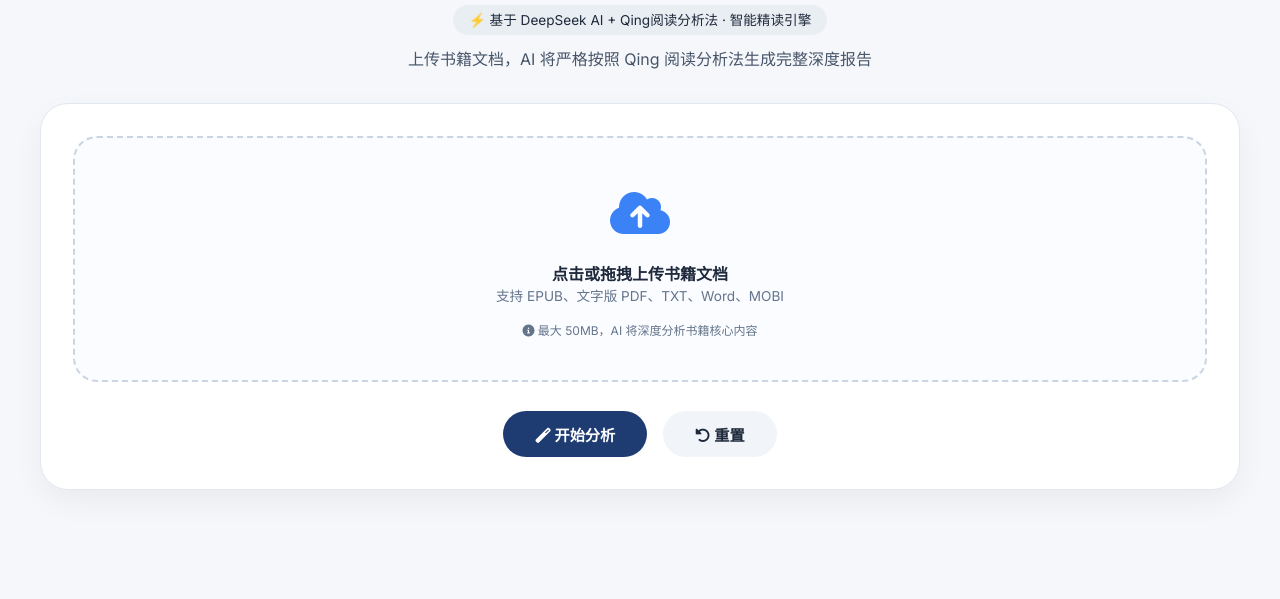
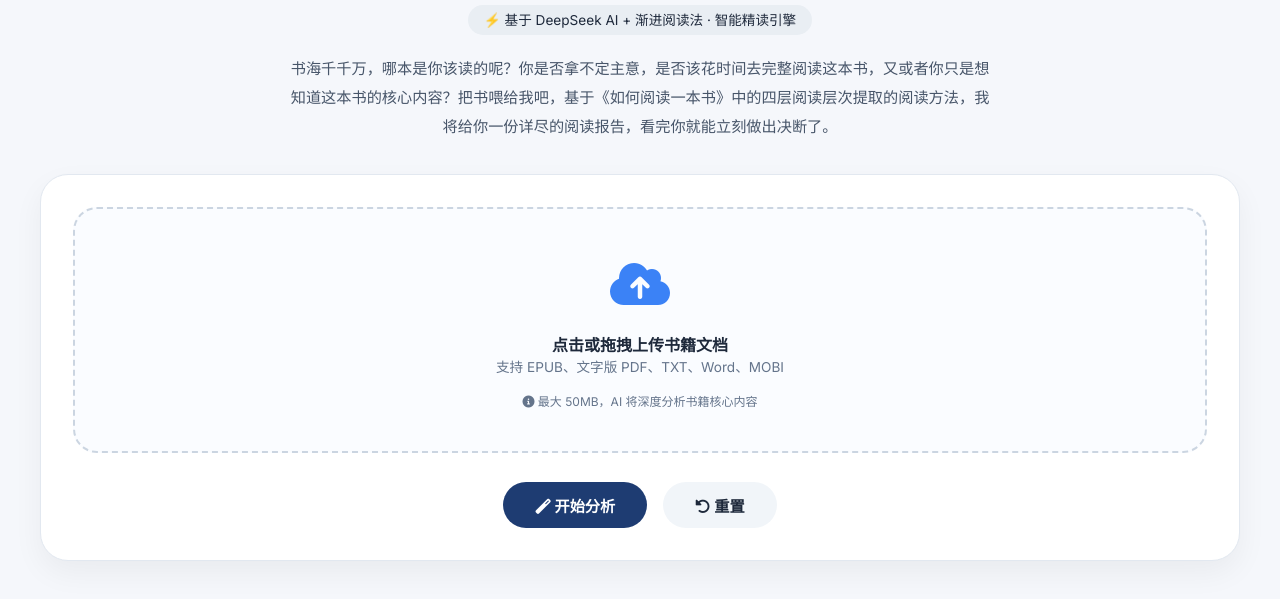
Before and after one commit to clqing124-dev/Help-you-read, a plain HTML site: page templates/index.html in a window 1280 px wide. Shown: the part 87-686 px from the top of the page. Drawn offline with nearby package versions, Linux system fonts and the light colour scheme.

Commit message:
refactor: 页面品牌改名「渐进阅读法」+ 加引导文案
- 全站 Qing阅读分析法 → 渐进阅读法（含提示词、页脚、标题）
- 首页加一段引导文案（中英文），说明「喂书→出报告→做决策」的价值

```diff
--- a/templates/index.html
+++ b/templates/index.html
@@ -4,7 +4,7 @@
 <head>
     <meta charset="UTF-8">
     <meta name="viewport" content="width=device-width, initial-scale=1.0">
-    <title>帮你读书 - Qing阅读分析法 | AI智能精读</title>
+    <title>帮你读书 - 渐进阅读法 | AI智能精读</title>
     <link
         href="https://fonts.googleapis.com/css2?family=Inter:opsz,wght@14..32,300;14..32,400;14..32,500;14..32,600;14..32,700&display=swap"
         rel="stylesheet">
@@ -82,6 +82,14 @@
             border-radius: 40px;
             font-size: 0.85rem;
             margin-top: 0.5rem;
+        }
+
+        .intro {
+            max-width: 700px;
+            margin: 1.25rem auto 0;
+            color: #475569;
+            font-size: 0.95rem;
+            line-height: 1.9;
         }
 
         .upload-card {
@@ -306,8 +314,8 @@
                 <button class="lang-btn" data-lang="en">EN</button>
             </div>
             <h1 data-i18n="heroTitle">📖 帮你读书</h1>
-            <div class="badge" data-i18n="badge">⚡ 基于 DeepSeek AI + Qing阅读分析法 · 智能精读引擎</div>
-            <p style="margin-top: 0.75rem; color: #475569;" data-i18n="heroSub">上传书籍文档，AI 将严格按照 Qing 阅读分析法生成完整深度报告</p>
+            <div class="badge" data-i18n="badge">⚡ 基于 DeepSeek AI + 渐进阅读法 · 智能精读引擎</div>
+            <div class="intro" data-i18n="intro">书海千千万，哪本是你该读的呢？你是否拿不定主意，是否该花时间去完整阅读这本书，又或者你只是想知道这本书的核心内容？把书喂给我吧，基于《如何阅读一本书》中的四层阅读层次提取的阅读方法，我将给你一份详尽的阅读报告，看完你就能立刻做出决断了。</div>
         </div>
 
         <div class="upload-card">
@@ -327,11 +335,11 @@
 
         <div id="reportContainer" class="report-container" style="display: none;">
             <div class="report-header">
-                <h2><i class="fas fa-book-open"></i> 《<span id="bookTitle">未知书籍</span>》 · <span data-i18n="reportHeader">Qing阅读分析报告</span></h2>
+                <h2><i class="fas fa-book-open"></i> 《<span id="bookTitle">未知书籍</span>》 · <span data-i18n="reportHeader">渐进阅读报告</span></h2>
             </div>
             <div id="analysisContent"></div>
             <div class="footer">
-                <i class="fas fa-brain"></i> <span data-i18n="footer">分析由 DeepSeek AI 驱动，严格遵循 Qing 阅读分析法（检视阅读→分析阅读→评论）</span>
+                <i class="fas fa-brain"></i> <span data-i18n="footer">分析由 DeepSeek AI 驱动，严格遵循 渐进阅读法（检视阅读→分析阅读→评论）</span>
             </div>
         </div>
     </div>
@@ -339,19 +347,19 @@
     <script>
         const I18N = {
             zh: {
-                pageTitle: '帮你读书 - Qing阅读分析法 | AI智能精读',
+                pageTitle: '帮你读书 - 渐进阅读法 | AI智能精读',
                 heroTitle: '📖 帮你读书',
-                badge: '⚡ 基于 DeepSeek AI + Qing阅读分析法 · 智能精读引擎',
-                heroSub: '上传书籍文档，AI 将严格按照 Qing 阅读分析法生成完整深度报告',
+                badge: '⚡ 基于 DeepSeek AI + 渐进阅读法 · 智能精读引擎',
+                intro: '书海千千万，哪本是你该读的呢？你是否拿不定主意，是否该花时间去完整阅读这本书，又或者你只是想知道这本书的核心内容？把书喂给我吧，基于《如何阅读一本书》中的四层阅读层次提取的阅读方法，我将给你一份详尽的阅读报告，看完你就能立刻做出决断了。',
                 uploadPrompt: '点击或拖拽上传书籍文档',
                 formats: '支持 EPUB、文字版 PDF、TXT、Word、MOBI',
                 formatHint: '最大 50MB，AI 将深度分析书籍核心内容',
                 analyzeBtn: '开始分析',
                 resetBtn: '重置',
-                reportHeader: 'Qing阅读分析报告',
-                loading1: '🤖 AI 正在深度分析书籍内容，严格按照 Qing 阅读分析法生成报告...',
+                reportHeader: '渐进阅读报告',
+                loading1: '🤖 AI 正在深度分析书籍内容，严格按照 渐进阅读法生成报告...',
                 loading2: '两段式分析（先挑关键章节、再生成报告），约需 1-3 分钟，请耐心等待',
-                footer: '分析由 DeepSeek AI 驱动，严格遵循 Qing 阅读分析法（检视阅读→分析阅读→评论）',
+                footer: '分析由 DeepSeek AI 驱动，严格遵循 渐进阅读法（检视阅读→分析阅读→评论）',
                 needFile: '请先选择一本书籍文件',
                 badFormat: '暂支持 EPUB、文字版 PDF、TXT、Word 或 MOBI 文件',
                 selected: '已选择',
@@ -359,19 +367,19 @@
                 requestFail: '请求失败'
             },
             en: {
-                pageTitle: 'Help You Read - Qing Reading Analysis | AI Smart Reading',
+                pageTitle: 'Help You Read - Progressive Reading | AI Smart Reading',
                 heroTitle: '📖 Help You Read',
-                badge: '⚡ Powered by DeepSeek AI + Qing Reading Analysis',
-                heroSub: 'Upload a book and AI generates a full in-depth report following the Qing Reading Analysis method',
+                badge: '⚡ Powered by DeepSeek AI + Progressive Reading',
+                intro: 'With thousands of books out there, which one should you actually read? Hesitating over whether to invest the time reading it cover to cover, or just want to grasp its core ideas? Feed the book to me — based on the reading method distilled from the four levels of reading in "How to Read a Book", I\'ll give you a detailed reading report so you can decide right away.',
                 uploadPrompt: 'Click or drag to upload a book',
                 formats: 'Supports EPUB, text PDF, TXT, Word, MOBI',
                 formatHint: 'Up to 50MB, AI analyzes the core content of the book',
                 analyzeBtn: 'Analyze',
                 resetBtn: 'Reset',
-                reportHeader: 'Qing Reading Analysis Report',
-                loading1: '🤖 AI is analyzing the book following the Qing Reading Analysis method...',
+                reportHeader: 'Progressive Reading Report',
+                loading1: '🤖 AI is analyzing the book following the Progressive Reading method...',
                 loading2: 'Two-pass analysis (pick key chapters first, then generate report), takes 1-3 min',
-                footer: 'Driven by DeepSeek AI, following the Qing Reading Analysis (Inspectional → Analytical → Critical)',
+                footer: 'Driven by DeepSeek AI, following the Progressive Reading (Inspectional → Analytical → Critical)',
                 needFile: 'Please select a book file first',
                 badFormat: 'Please upload EPUB, text PDF, TXT, Word or MOBI',
                 selected: 'Selected',
```
Also changed, not shown: 1 other file.
